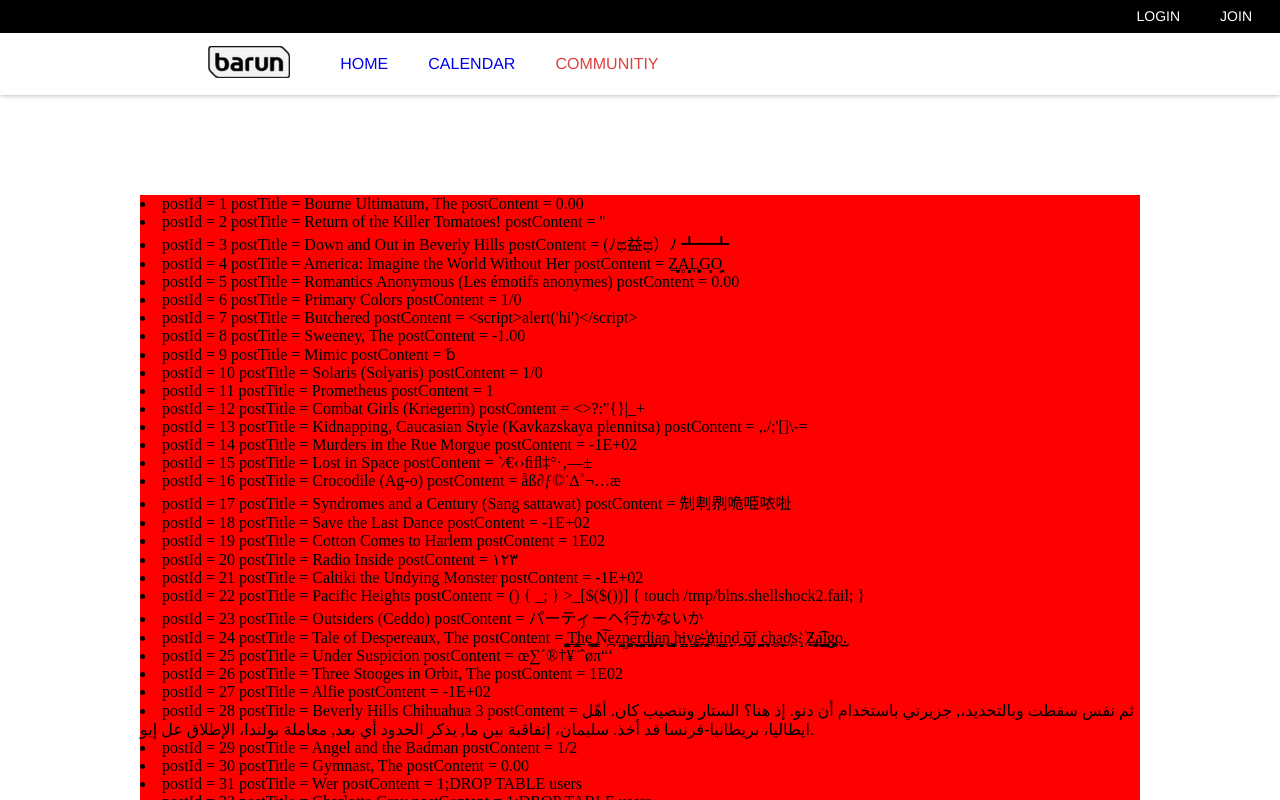
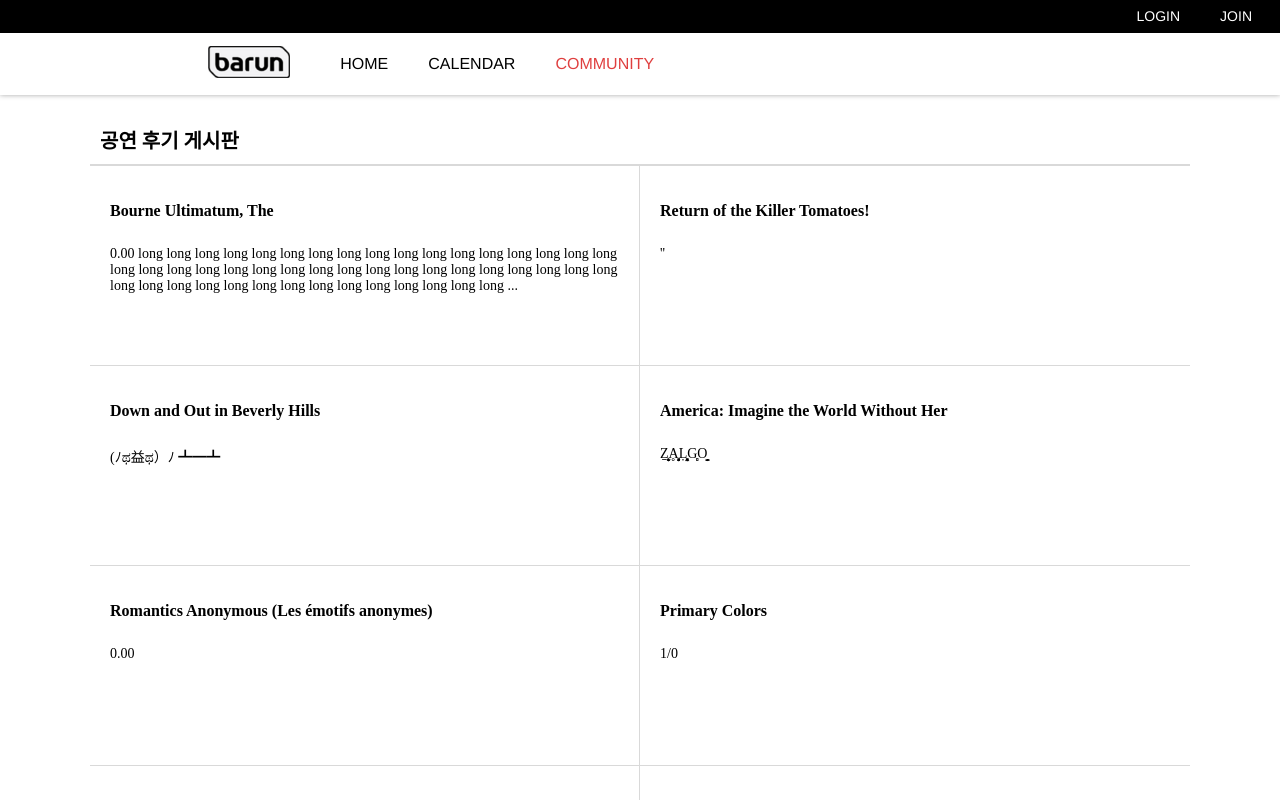
Before and after one commit to LeeHwiGyoung/concert, a React (Create React App) app in the folder concert/: page /Community in a window 1280 px wide. Shown: the top 800 px of the page. Built offline with nearby package versions, Linux system fonts and the light colour scheme.

Commit message:
create Community
커뮤니티 페이지 구현

```diff
--- a/concert/src/App.js
+++ b/concert/src/App.js
@@ -14,7 +14,7 @@ function App() {
     <Routes>
       <Route element = {<Layout/>}>
         <Route path="/" element = {<Home />}/>
-        <Route path = "Community" element = {<Community/>} />
+        <Route path = "Community" element = {<Community communityName = {"공연 후기 게시판"}/>} />
         <Route path = "Calendar" element ={ <MyCalendar/>}/>
       </Route>
       <Route path="login" element = {<Login />} />
--- a/concert/src/assets/postdummy.json
+++ b/concert/src/assets/postdummy.json
@@ -1,4 +1,4 @@
-[{"id":1,"member_id":1,"board_id":1,"post_title":"Bourne Ultimatum, The","post_content":"0.00","created_at":"2023-02"},
+[{"id":1,"member_id":1,"board_id":1,"post_title":"Bourne Ultimatum, The","post_content":"0.00 long long long long long long long long long long long long long long long long long long long long long long long long long long long long long long long long long long long long long long long long long long long long long long long long long long long long long long long long long long long long long long long long long long long long long long long long long long long long long long long long long long long long long long long long long long long long long long long long long long long long long long long long long long long long long long long long long long long long long long long long long long long long long long long long long long","created_at":"2023-02"},
 {"id":2,"member_id":2,"board_id":2,"post_title":"Return of the Killer Tomatoes!","post_content":"''","created_at":"2023-02"},
 {"id":3,"member_id":3,"board_id":3,"post_title":"Down and Out in Beverly Hills","post_content":"(ﾉಥ益ಥ）ﾉ﻿ ┻━┻","created_at":"2023-02"},
 {"id":4,"member_id":4,"board_id":4,"post_title":"America: Imagine the World Without Her","post_content":"Z̮̞̠͙͔ͅḀ̗̞͈̻̗Ḷ͙͎̯̹̞͓G̻O̭̗̮","created_at":"2023-02"},
--- a/concert/src/components/Nav.css
+++ b/concert/src/components/Nav.css
@@ -1,7 +1,7 @@
-.nav {
+.nav{
     box-shadow: 0px 0px 5px 0px rgba(0,0,0,0.35);
 }
-.navContainer {
+.nonDropDownNav {
     display: flex;
     margin: 0px 200px 0px 200px;
     padding : 8px;
@@ -15,16 +15,20 @@
     padding: 10px;
     align-items: center;
     margin : 0px;
+
 }
 
 .navItem {
     margin : 0 20px 0 20px;
     font-family: 'Franklin Gothic Medium', 'Arial Narrow', Arial, sans-serif;
+    color : black;
 }
 
-.navLink {
-    text-decoration: none;
-}
+.navLink {  text-decoration: none;}
+.navLink:visited {  text-decoration: none;}
+.navLink:hover { text-decoration: none; }
+.navLink:focus { text-decoration: none; }
+.navLink:hover, .navLink:active { text-decoration: none; }
 
 .navLogo {
     height: 32px;
@@ -38,10 +42,26 @@
 
 .fixedNav {
     position: fixed;
-    color:white;
     background-color: black;
     top : 0;
     left: 0;
     right: 0;
     z-index: 2;
 }
+
+.fixedNavItem {
+    color : white;
+    font-family: 'Franklin Gothic Medium', 'Arial Narrow', Arial, sans-serif;
+    margin : 0 20px 0 20px;
+}
+
+.dropDownNav {
+    display:none;
+    height: 200px;
+    box-shadow: 0px 1px 1px 0px rgba(0,0,0,0.2);
+}
+
+.displayDropDownNav{
+    height: 200px;
+    box-shadow: 0px 1px 1px 0px rgba(0,0,0,0.2);
+}
--- a/concert/src/components/Nav.js
+++ b/concert/src/components/Nav.js
@@ -8,9 +8,10 @@ import { useSelector } from 'react-redux';
 
 
 function Nav() {
+  const [hover, setHover] = useState(false);
   const scrollRef = useRef(null);
   const headerHeight = useSelector((state)=>state.header.headerHeight)
-
+  const [fixed , setFixed] = useState(false);
   const navigate = useNavigate();
 
   const onClickNav = (event) => {
@@ -27,9 +28,11 @@ function Nav() {
   const handleScroll = () => {
     if(window.scrollY > headerHeight){
         scrollRef.current.classList.add("fixedNav");
+        setFixed(true);
       }
     else{
         scrollRef.current.classList.remove("fixedNav")
+        setFixed(false);
       }
   }
 
@@ -41,20 +44,38 @@ function Nav() {
   },[])
 
   return (
-      <div className="nav" ref = {scrollRef} id = "nav">
-        <div className='navContainer'>
+      <div className="navContainer"   onMouseLeave={()=>{setHover(false)}}>
+        <div className='nav' ref = {scrollRef}>
+          <div className = 'nonDropDownNav'>
             <Link className = 'navLink' to ="/">
               <img className='navLogo' src = "Images/logo.png" alt = ""/>
             </Link>
             <ul className = "navMenu">
               <Link className = 'navLink' to ="/">
-              <li className = "navItem">HOME</li>
+                <li className = { fixed ? "fixedNavItem" : "navItem"}>HOME</li>
               </Link>
               <Link className = 'navLink' to ="/Calendar">
-              <li className = "navItem">CALENDAR</li>
+                <li className = { fixed ? "fixedNavItem" : "navItem"}>CALENDAR</li>
               </Link>
               <Link className = 'navLink' to ="/Community">
-              <li className ="navItem community">COMMUNITIY</li>
+                <li className ="navItem community" onMouseEnter={() => {setHover(true)}}>COMMUNITY</li>
+              </Link>
+            </ul>
+          </div>
+        </div>
+        <div  className = {hover ? "displayDropDownNav" : "dropDownNav"}>
+          <ul className='navMenu'>
+          <Link className = 'navLink' to ="/Community">
+            <li className='navItem'> 공연 후기 게시판</li>
+          </Link>
+          <Link className = 'navLink' to ="/Community1">
+            <li className='navItem'> 게시판1</li>
+          </Link>
+          <Link className = 'navLink' to ="/Community2">
+            <li className='navItem'> 게시판2</li>
+          </Link>
+          <Link className = 'navLink' to ="/Community3">
+            <li className='navItem'> 게시판3</li>
           </Link>
           </ul>
         </div>
--- a/concert/src/pages/Post/Community.css
+++ b/concert/src/pages/Post/Community.css
@@ -1,6 +1,11 @@
 .communityContainer {
-    margin : 100px  auto;
-    width : 1000px;
-    height: 1500px;
-    background-color: red;
+    margin : 20px  auto;
+    width : 1100px;
 }
+
+.communityName {
+    font-weight: bold;
+    font-size: 20px;
+    padding : 10px 10px 10px 10px;
+    border-bottom: 2px solid rgba(128, 128, 128, 0.3);
+}
--- a/concert/src/pages/Post/Community.js
+++ b/concert/src/pages/Post/Community.js
@@ -2,10 +2,9 @@ import Nav from '../../components/Nav';
 import postDummyData from '../../assets/postdummy.json';
 import './Community.css'
 import { useEffect, useState } from 'react';
-import PostListItem from './PostListItem';
 import PostList from './PostList';
 
-function Community(){
+function Community({communityName}){
     const [post,setPost] = useState([]);
 
     useEffect( () => {
@@ -16,9 +15,10 @@ function Community(){
     //{post.map((item) => <PostListItem postId ={item.id} postTitle = {item.post_title} postContent = {item.post_content}/>)}
     return (
         <div className = "communityContainer">
-            <div className = "communityContainers">
-            {post.map((item) => <PostListItem postId ={item.id} postTitle = {item.post_title} postContent = {item.post_content}/>)}
+            <div className = "communityName">
+                {communityName}
             </div>
+            <PostList data = {post}/>
         </div>
     )
 }
--- a/concert/src/pages/Post/PostList.css
+++ b/concert/src/pages/Post/PostList.css
@@ -1,13 +1,36 @@
-.postTable {
-    margin : 0 auto;
-    width :  1000px;
-    text-align: center;
+.postContainer {
+    box-sizing: border-box;
+    display : grid;
+    grid-template-columns: repeat(2, 1fr);
+    grid-auto-rows: 200px;
 }
 
-.postNumber {
-    border-bottom: 1px solid black;
+.postBox{
+    border-bottom: 1px solid rgba(128, 128, 128, 0.3);
+    border-right : 1px solid rgba(128, 128, 128, 0.3);
 }
 
+.postBox1 {
+    border-bottom: 1px solid rgba(128, 128, 128, 0.3);
+}
+
+.postBox:hover {
+    cursor: pointer;
+}
+
+.postBox1:hover {
+    cursor: pointer;
+}
+
+
 .postTitle {
-    border-bottom: 1px solid black;
+    padding: 20px 20px 0px 20px;
+    font-weight : bold;
 }
+
+.postContent {
+    box-sizing: border-box;
+    height: 100px;
+    padding : 10px 20px 20px 20px;
+    font-size: 14px;
+}
--- a/concert/src/pages/Post/PostList.js
+++ b/concert/src/pages/Post/PostList.js
@@ -1,28 +1,42 @@
 import { useEffect } from 'react'
 import './PostList.css'
+import { Link } from 'react-router-dom'
 function PostList({data}) {
     //{post.map((item) => <PostListItem postId ={item.id} postTitle = {item.post_title} postContent = {item.post_content}/>)}
     const makeChild = () => {
-        data.map(item=> (
-            <tr>
-                <td>{item.id}</td>
-                <td>{item.post_title}</td>
-            </tr>
-        ))
+       return  data.map((item,idx)=>
+            <div key = {item.id} className={ (idx % 2 === 0) ? 'postBox' : 'postBox1'} onClick = {readPost}>
+                <p className = "postTitle">{item.post_title}</p>
+                <p className = "postContent">{cutContent(item.post_content)}</p>
+            </div>
+
+        )
     }
+
+    const cutContent = (content) => {
+        if(content !== null && content.length > 250){
+            const cuttedContent = content.substring(0,250) + "...";
+            return cuttedContent;
+        }
+        return content;
+    }
+
+    const readPost = () => {
+        <Link to >
+
+        </Link>
+    }
+
+
     useEffect( () => {
 
-    })
+    }, [])
 
 
     return (
-        <>
-            <table className = "postTable">
-                <th className= "postNumber"> No. </th>
-                <th className= "postTitle"> 제목 </th>
-                {makeChild()}
-            </table>
-        </>
+        <div className = "postContainer">
+           {makeChild()}
+        </div>
     )
 }
 
--- a/concert/src/pages/Post/PostListItem.js
+++ /dev/null
@@ -1,11 +0,0 @@
-function PostListItem({postId, postTitle , postContent}) {
-    return (
-        <>
-            <li>
-                { ` postId = ${postId} postTitle = ${postTitle} postContent = ${postContent}`}
-            </li>
-        </>
-    )
-}
-
-export default PostListItem;
```
Also changed, not shown: concert/src/pages/Post/BulletinBoard.js (deleted, +0 -8 lines). Lines whose indentation alone changed are shown as unchanged.
